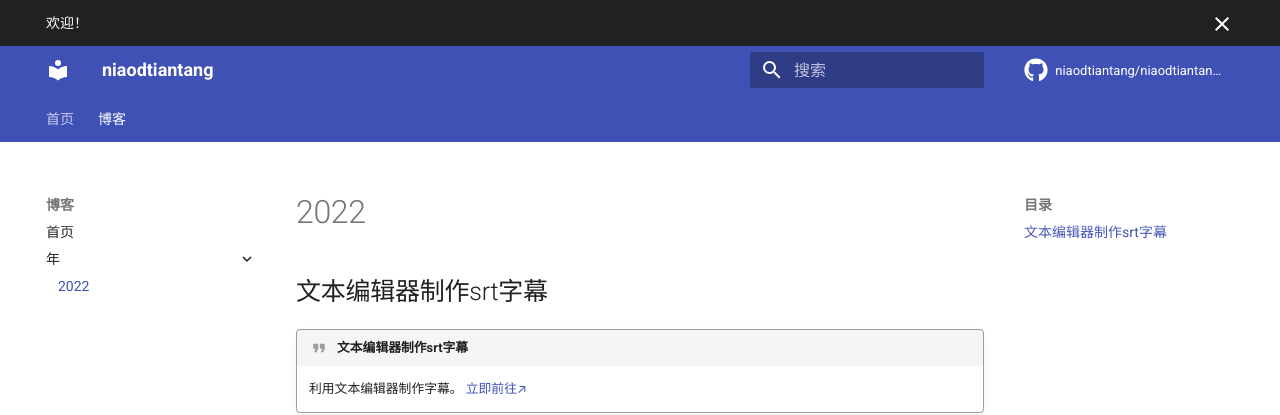
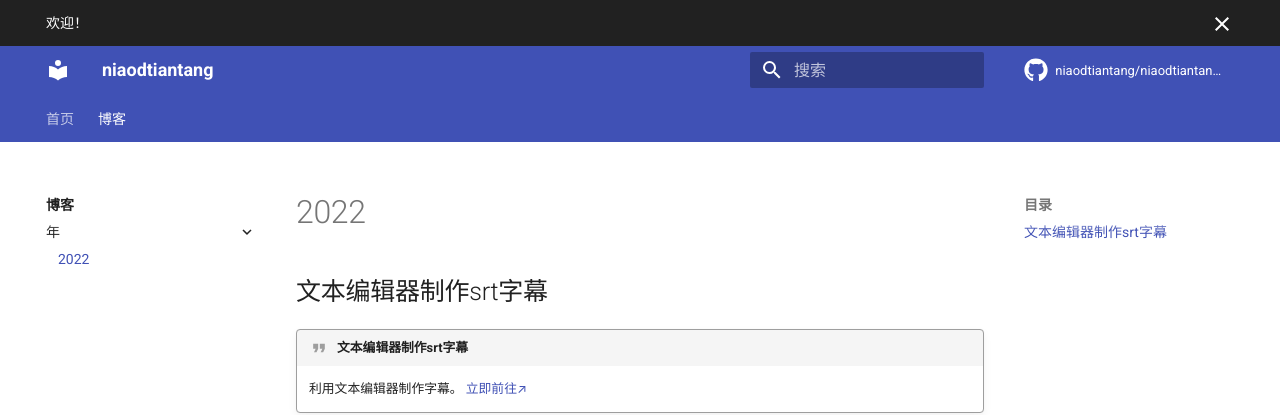
Before and after one commit to halfoffive/halfoffive.github.io, an MkDocs documentation site: the page built from docs/blog/year2022.md, in a window 1280 px wide. Shown: the top 415 px of the page. Built offline with MkDocs 1.6.1 and Material for MkDocs 9.7.7, drawn with Linux system fonts in a browser that asks for light colours; comment, search, counter and statistics services are not loaded.

Commit message:
Update mkdocs.yml

```diff
--- a/mkdocs.yml
+++ b/mkdocs.yml
@@ -23,6 +23,11 @@
         - navigation.top
         - content.code.annotate
         - announce.dismiss
+        - navigation.indexes
+        - navigation.expand
+        - search.suggest
+        - search.highlight
+        - search.share
 site_description: 让世界更美好
 site_url: http://www.niaodtiantang.com/
 site_author: Niaodtiantang
@@ -47,6 +52,19 @@
       find what they're searching for. With your consent, you're helping us to
       make our documentation better.
     homepage: https://www.niaodtiantang.com/
+    palette:
+
+        # Palette toggle for light mode
+        - scheme: default
+          toggle:
+            icon: material/brightness-7
+            name: Switch to dark mode
+
+        # Palette toggle for dark mode
+        - scheme: slate
+          toggle:
+            icon: material/brightness-4
+            name: Switch to light mode
 repo_url: https://github.com/niaodtiantang/niaodtiantang.github.io/
 repo_name: niaodtiantang/niaodtiantang.github.io
 edit_uri: https://github.com/niaodtiantang/niaodtiantang.github.io/edit/main/docs/
```
